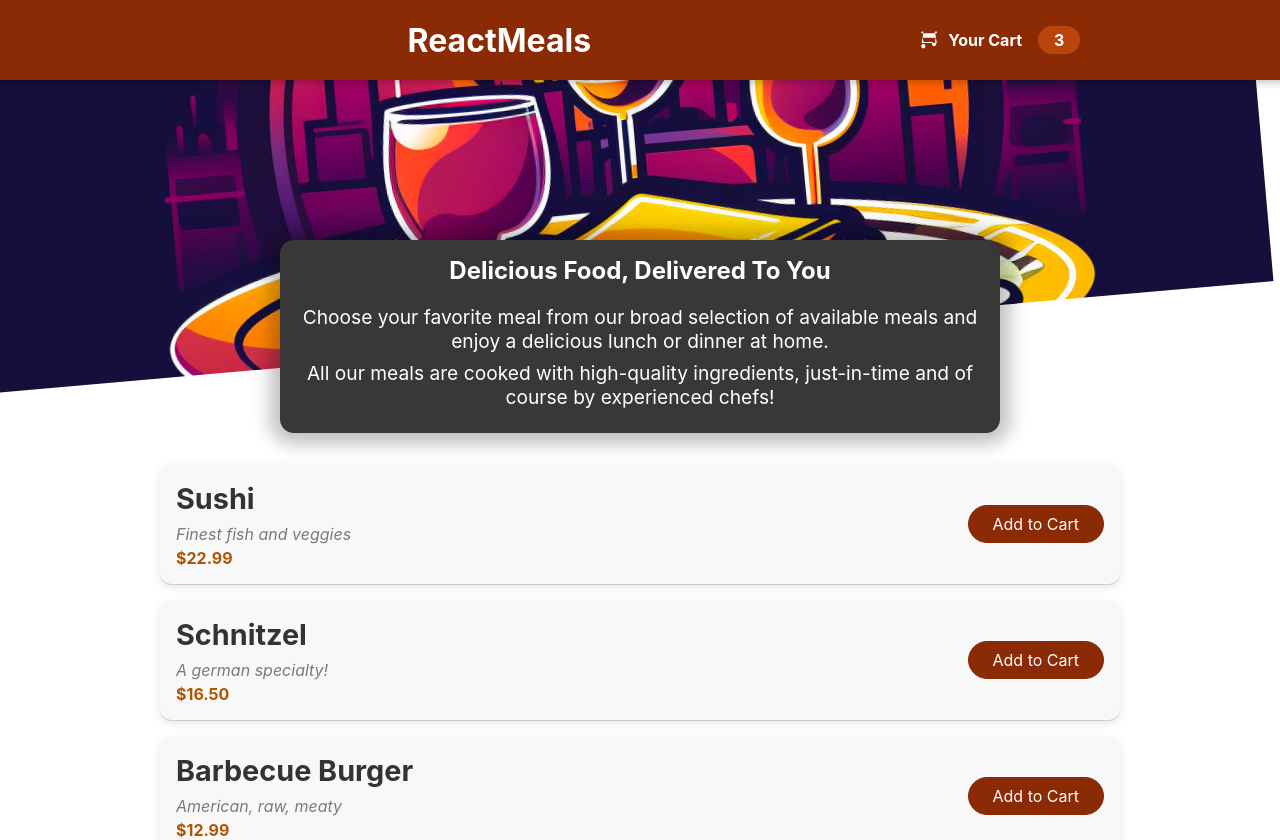
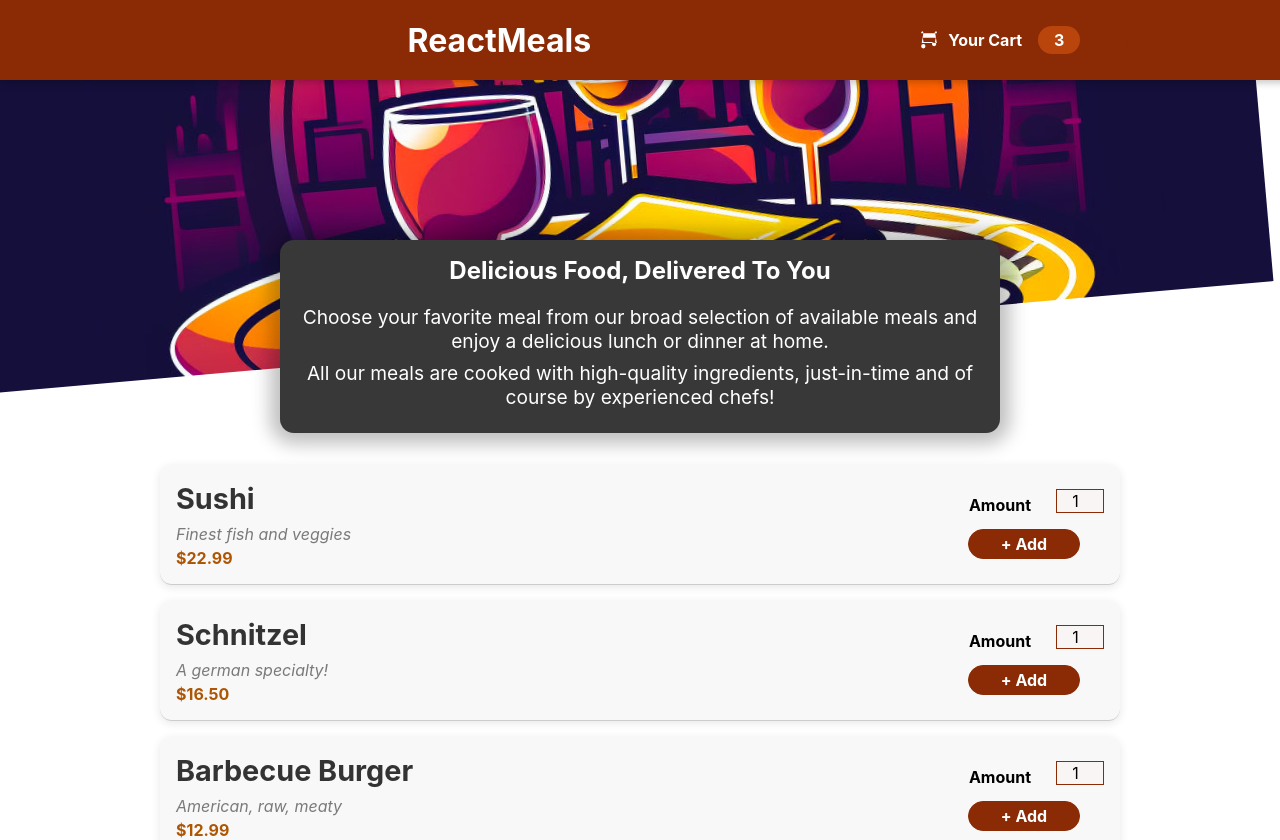
Before and after one commit to KingPraise/ReactJS-Food-Order-App, a React (Create React App) app: page / in a window 1280 px wide. Shown: the top 840 px of the page. Built offline with nearby package versions, Linux system fonts and the light colour scheme.

Commit message:
Adding a Form

```diff
--- a/src/components/Meals/MealItem/MealItem.jsx
+++ b/src/components/Meals/MealItem/MealItem.jsx
@@ -1,19 +1,20 @@
-import React from 'react'
-import classes from './MealItem.module.css'
+import React from "react";
+import classes from "./MealItem.module.css";
+import MealItemForm from "./MealItemForm";
 const MealItem = (props) => {
   const price = `$${props.price.toFixed(2)}`; // Format the price to two decimal places
   return (
     <li className={classes.meal}>
       <div>
-            <h3 >{props.name}</h3>
+        <h3>{props.name}</h3>
         <div className={classes.description}>{props.description}</div>
         <div className={classes.price}>{price}</div>
       </div>
       <div>
-            <button>Add to Cart</button>
+        <MealItemForm id={props.id} />
       </div>
     </li>
-  )
-}
+  );
+};
 
-export default MealItem
+export default MealItem;
--- a/src/components/Meals/MealItem/MealItemForm.jsx
+++ b/src/components/Meals/MealItem/MealItemForm.jsx
@@ -0,0 +1,25 @@
+import React from "react";
+import classes from "./MealItemForm.module.css";
+import Input from "../../UI/Input";
+const MealItemForm = (props) => {
+  return (
+    <div>
+      <form className={classes.form}>
+        <Input
+          label="Amount"
+          input={{
+            id: "amount_" + props.id,
+            type: "number",
+            min: "1",
+            max: "5",
+            step: "1",
+            defaultValue: "1",
+          }}
+        />
+        <button type="submit">+ Add</button>
+      </form>
+    </div>
+  );
+};
+
+export default MealItemForm;
--- /dev/null
+++ b/src/components/Meals/MealItem/MealItemForm.module.css
@@ -0,0 +1,29 @@
+.form{
+    text-align: center;
+}
+.form button{
+    font: inherit;
+    background-color: #8a2b06;
+    color: white;
+    border: 1px solid #8a2b06;
+    padding: 0.25rem 2rem;
+    border-radius: 25px;
+    cursor: pointer;
+    font-weight: bold;
+}
+
+.form button:hover,
+.form button:active{
+    background-color: #641e03;
+    border-color: #641e03;
+    box-shadow: 0 2px 8px rgba(0, 0, 0, 0.26);
+}
+.form input{
+    font: inherit;
+    width: 50px;
+    text-align: center;
+}
+.form input:focus{
+    outline: none;
+    background-color: #fad0c3;
+}
--- /dev/null
+++ b/src/components/UI/Input.jsx
@@ -0,0 +1,17 @@
+import React from "react";
+import classes from "./Input.module.css";
+const Input = (props) => {
+  return (
+    <div className={`${classes.input} ${props.className}`}>
+      <label htmlFor={props.input.id}>{props.label}</label>
+      <input
+        className={classes.input}
+        id={props.input.id}
+        {...props.input} // Spread the input props to allow for flexibility
+      />
+      {props.error && <p className={classes.error}>{props.error}</p>}
+    </div>
+  );
+};
+
+export default Input;
--- /dev/null
+++ b/src/components/UI/Input.module.css
@@ -0,0 +1,18 @@
+.input{
+    display: flex;
+    align-items: center;
+    margin-bottom: 0.5rem;
+}
+.input label{
+    font-weight: bold;
+    width: 7rem;
+    color: black;
+}
+.input input{
+    font: inherit;
+    background-color: #f9f5f5;
+    border: 1px solid #8a2b06;
+    padding-left:0.5rem;
+    width: 3rem;
+    box-sizing: border-box;
+}
```
Lines whose indentation alone changed are shown as unchanged.
